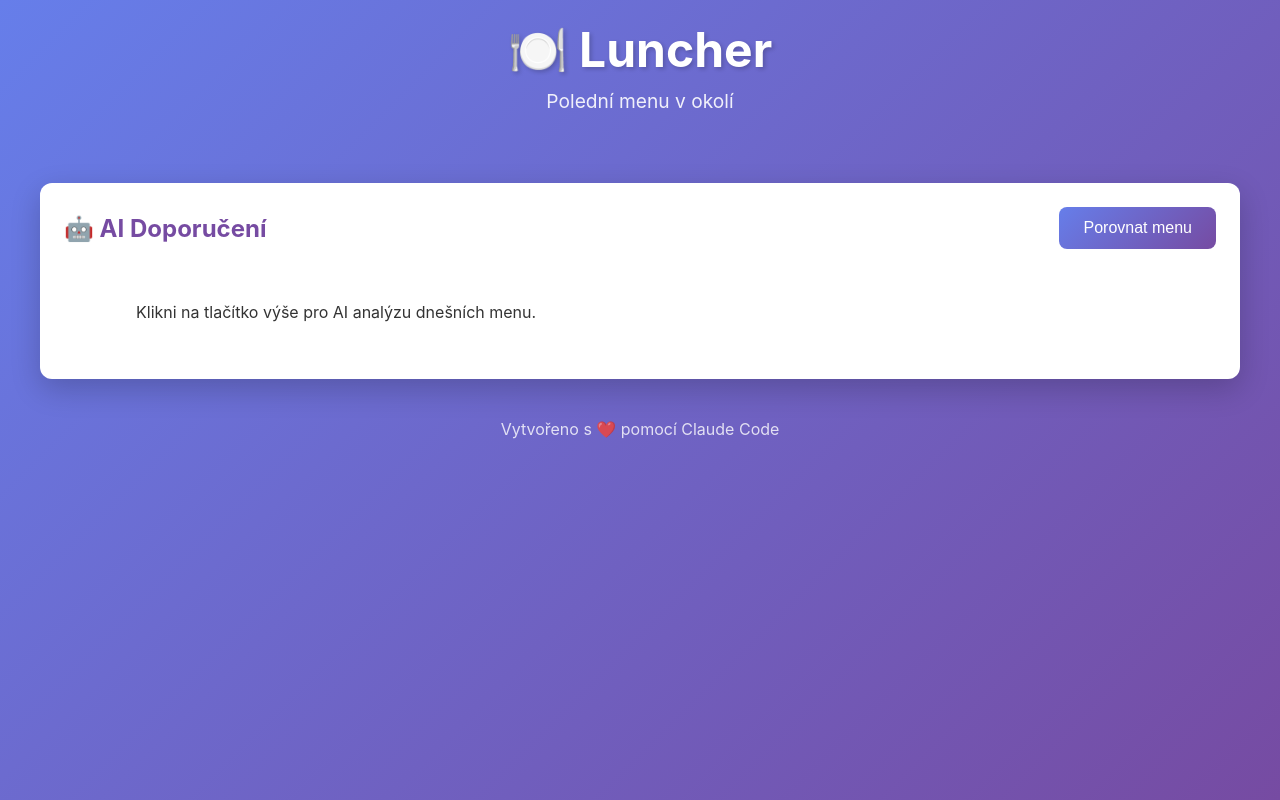
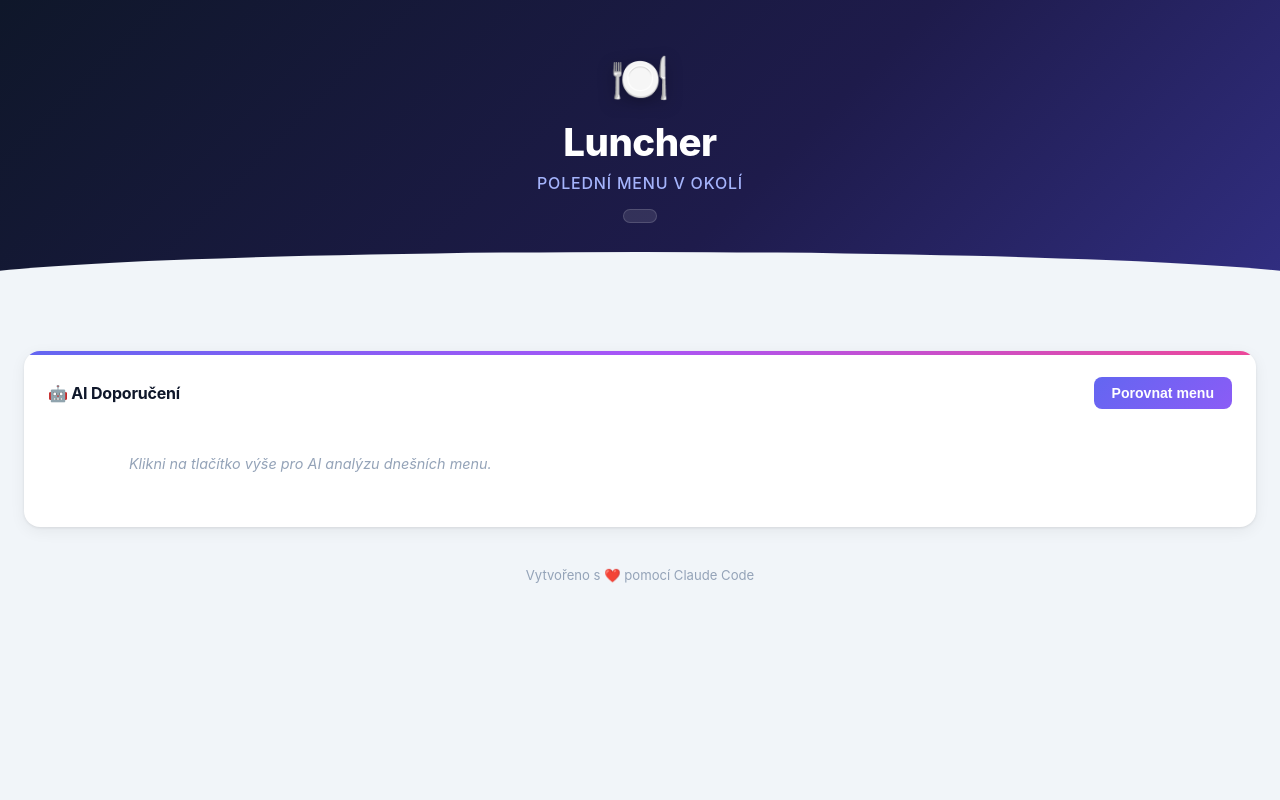
Before and after one commit to fonkeMonkey/luncher, a FastAPI app: template src/luncher/web/templates/index.html in a window 1280 px wide. Run offline with FastAPI, Linux system fonts and the light colour scheme; the template is opened without the code that fills it, so the values that code supplies are empty.

Commit message:
design: overhaul UI with cleaner modern look
Co-Authored-By: Claude Sonnet 4.6 <noreply@anthropic.com>

```diff
--- a/src/luncher/web/templates/index.html
+++ b/src/luncher/web/templates/index.html
@@ -13,211 +13,317 @@
         }
 
         body {
-            font-family: -apple-system, BlinkMacSystemFont, 'Segoe UI', Roboto, Oxygen, Ubuntu, Cantarell, sans-serif;
-            background: linear-gradient(135deg, #667eea 0%, #764ba2 100%);
+            font-family: -apple-system, BlinkMacSystemFont, 'Segoe UI', Roboto, sans-serif;
+            background: #f1f5f9;
             min-height: 100vh;
-            padding: 20px;
+            color: #1e293b;
         }
 
-        .container {
-            max-width: 1200px;
-            margin: 0 auto;
+        /* ── Header ── */
+        header {
+            background: linear-gradient(135deg, #0f172a 0%, #1e1b4b 60%, #312e81 100%);
+            padding: 48px 24px 56px;
+            text-align: center;
+            position: relative;
+            overflow: hidden;
         }
 
-        header {
-            text-align: center;
-            color: white;
-            margin-bottom: 40px;
+        header::after {
+            content: '';
+            position: absolute;
+            bottom: -1px;
+            left: 0;
+            right: 0;
+            height: 32px;
+            background: #f1f5f9;
+            clip-path: ellipse(55% 100% at 50% 100%);
+        }
+
+        .header-emoji {
+            font-size: 3rem;
+            margin-bottom: 12px;
+            display: block;
+            filter: drop-shadow(0 4px 8px rgba(0,0,0,0.3));
         }
 
         h1 {
-            font-size: 3em;
-            margin-bottom: 10px;
-            text-shadow: 2px 2px 4px rgba(0,0,0,0.2);
+            font-size: 2.4rem;
+            font-weight: 800;
+            color: #fff;
+            letter-spacing: -0.5px;
+            margin-bottom: 8px;
         }
 
         .subtitle {
-            font-size: 1.2em;
-            opacity: 0.9;
+            color: #a5b4fc;
+            font-size: 1rem;
+            font-weight: 500;
+            letter-spacing: 0.05em;
+            text-transform: uppercase;
         }
 
         .date {
-            font-size: 1em;
-            margin-top: 10px;
-            opacity: 0.8;
+            display: inline-block;
+            margin-top: 16px;
+            background: rgba(255,255,255,0.1);
+            color: #e0e7ff;
+            font-size: 0.9rem;
+            padding: 6px 16px;
+            border-radius: 999px;
+            border: 1px solid rgba(255,255,255,0.15);
         }
 
+        /* ── Main content ── */
+        .container {
+            max-width: 1280px;
+            margin: 0 auto;
+            padding: 40px 24px 60px;
+        }
+
+        /* ── Cards grid ── */
         .menus-grid {
             display: grid;
-            grid-template-columns: repeat(auto-fit, minmax(350px, 1fr));
+            grid-template-columns: repeat(auto-fill, minmax(340px, 1fr));
             gap: 20px;
-            margin-bottom: 30px;
+            margin-bottom: 28px;
         }
 
         .menu-card {
-            background: white;
-            border-radius: 12px;
-            padding: 24px;
-            box-shadow: 0 10px 30px rgba(0,0,0,0.2);
+            background: #fff;
+            border-radius: 16px;
+            overflow: hidden;
+            box-shadow: 0 1px 3px rgba(0,0,0,0.08), 0 4px 16px rgba(0,0,0,0.06);
             transition: transform 0.2s, box-shadow 0.2s;
         }
 
         .menu-card:hover {
-            transform: translateY(-5px);
-            box-shadow: 0 15px 40px rgba(0,0,0,0.25);
+            transform: translateY(-4px);
+            box-shadow: 0 8px 24px rgba(0,0,0,0.12);
         }
 
         .menu-card.error {
-            opacity: 0.6;
+            opacity: 0.55;
+        }
+
+        .card-accent {
+            height: 4px;
+            background: linear-gradient(90deg, #6366f1, #8b5cf6);
+        }
+
+        .menu-card:nth-child(2) .card-accent { background: linear-gradient(90deg, #f59e0b, #f97316); }
+        .menu-card:nth-child(3) .card-accent { background: linear-gradient(90deg, #10b981, #059669); }
+        .menu-card:nth-child(4) .card-accent { background: linear-gradient(90deg, #ec4899, #db2777); }
+        .menu-card:nth-child(5) .card-accent { background: linear-gradient(90deg, #0ea5e9, #2563eb); }
+
+        .card-body {
+            padding: 20px 22px 22px;
         }
 
         .restaurant-name {
-            font-size: 1.5em;
-            font-weight: bold;
-            color: #667eea;
-            margin-bottom: 16px;
+            font-size: 1.05rem;
+            font-weight: 700;
+            color: #0f172a;
+            margin-bottom: 14px;
             padding-bottom: 12px;
-            border-bottom: 2px solid #f0f0f0;
+            border-bottom: 1px solid #f1f5f9;
+            letter-spacing: -0.2px;
         }
 
+        /* ── Menu items ── */
         .menu-items {
             list-style: none;
         }
 
         .menu-item {
-            padding: 12px 0;
-            border-bottom: 1px solid #f0f0f0;
             display: flex;
             justify-content: space-between;
-            align-items: start;
+            align-items: flex-start;
+            gap: 12px;
+            padding: 10px 0;
+            border-bottom: 1px solid #f8fafc;
         }
 
         .menu-item:last-child {
             border-bottom: none;
+            padding-bottom: 0;
+        }
+
+        .item-left {
+            flex: 1;
+            min-width: 0;
         }
 
         .item-name {
-            flex: 1;
-            margin-right: 12px;
-            color: #333;
+            font-size: 0.92rem;
+            color: #334155;
+            font-weight: 500;
+            line-height: 1.4;
         }
 
-        .item-soup {
-            color: #f59e0b;
-            font-weight: 500;
+        .item-soup .item-name {
+            color: #92400e;
+        }
+
+        .soup-badge {
+            display: inline-flex;
+            align-items: center;
+            gap: 3px;
+            font-size: 0.72rem;
+            font-weight: 600;
+            color: #b45309;
+            background: #fef3c7;
+            border: 1px solid #fde68a;
+            padding: 1px 7px;
+            border-radius: 999px;
+            margin-bottom: 3px;
+            text-transform: uppercase;
+            letter-spacing: 0.05em;
         }
 
         .item-description {
-            font-size: 0.85em;
-            color: #777;
-            margin-top: 2px;
+            font-size: 0.82rem;
+            color: #94a3b8;
+            margin-top: 3px;
+            line-height: 1.4;
         }
 
         .item-price {
-            color: #10b981;
-            font-weight: 600;
+            flex-shrink: 0;
+            font-size: 0.88rem;
+            font-weight: 700;
+            color: #059669;
+            background: #ecfdf5;
+            padding: 2px 9px;
+            border-radius: 999px;
             white-space: nowrap;
+            margin-top: 1px;
         }
 
         .error-message {
             color: #ef4444;
+            font-size: 0.9rem;
             font-style: italic;
         }
 
+        /* ── AI section ── */
         .ai-section {
-            background: white;
-            border-radius: 12px;
-            padding: 24px;
-            box-shadow: 0 10px 30px rgba(0,0,0,0.2);
-            margin-top: 30px;
+            background: #fff;
+            border-radius: 16px;
+            overflow: hidden;
+            box-shadow: 0 1px 3px rgba(0,0,0,0.08), 0 4px 16px rgba(0,0,0,0.06);
+            margin-top: 8px;
+        }
+
+        .ai-accent {
+            height: 4px;
+            background: linear-gradient(90deg, #6366f1, #a855f7, #ec4899);
+        }
+
+        .ai-inner {
+            padding: 22px 24px 24px;
         }
 
         .ai-header {
             display: flex;
             justify-content: space-between;
             align-items: center;
-            margin-bottom: 20px;
+            margin-bottom: 16px;
         }
 
         .ai-title {
-            font-size: 1.5em;
-            font-weight: bold;
-            color: #764ba2;
+            font-size: 1rem;
+            font-weight: 700;
+            color: #0f172a;
+            letter-spacing: -0.2px;
         }
 
         .ai-button {
-            background: linear-gradient(135deg, #667eea 0%, #764ba2 100%);
+            background: linear-gradient(135deg, #6366f1, #8b5cf6);
             color: white;
             border: none;
-            padding: 12px 24px;
+            padding: 8px 18px;
             border-radius: 8px;
-            font-size: 1em;
+            font-size: 0.88rem;
+            font-weight: 600;
             cursor: pointer;
-            transition: transform 0.2s, box-shadow 0.2s;
+            transition: opacity 0.2s, transform 0.2s;
         }
 
         .ai-button:hover {
-            transform: translateY(-2px);
-            box-shadow: 0 5px 15px rgba(102, 126, 234, 0.4);
+            opacity: 0.9;
+            transform: translateY(-1px);
         }
 
         .ai-button:disabled {
-            opacity: 0.6;
+            opacity: 0.5;
             cursor: not-allowed;
             transform: none;
         }
 
         .ai-content {
-            color: #333;
+            font-size: 0.92rem;
+            color: #475569;
             line-height: 1.8;
             white-space: pre-wrap;
         }
 
-        .loading {
-            text-align: center;
-            color: #666;
+        .ai-placeholder {
+            color: #94a3b8;
             font-style: italic;
+            font-size: 0.9rem;
         }
 
+        .loading {
+            color: #94a3b8;
+            font-style: italic;
+            font-size: 0.9rem;
+        }
+
+        /* ── Footer ── */
         .footer {
             text-align: center;
-            color: white;
+            color: #94a3b8;
+            font-size: 0.82rem;
             margin-top: 40px;
-            opacity: 0.8;
         }
 
-        @media (max-width: 768px) {
-            .menus-grid {
-                grid-template-columns: 1fr;
-            }
-
-            h1 {
-                font-size: 2em;
-            }
+        /* ── Responsive ── */
+        @media (max-width: 640px) {
+            h1 { font-size: 1.8rem; }
+            .menus-grid { grid-template-columns: 1fr; }
+            .container { padding: 28px 16px 48px; }
         }
     </style>
 </head>
 <body>
-    <div class="container">
     <header>
-            <h1>🍽️ Luncher</h1>
+        <span class="header-emoji">🍽️</span>
+        <h1>Luncher</h1>
         <div class="subtitle">Polední menu v okolí</div>
         <div class="date">{{ today.strftime("%A, %d. %B %Y") }}</div>
     </header>
 
+    <div class="container">
         <div class="menus-grid">
             {% for menu in menus %}
             <div class="menu-card {% if not menu.is_valid %}error{% endif %}">
+                <div class="card-accent"></div>
+                <div class="card-body">
                     <div class="restaurant-name">{{ menu.restaurant_name }}</div>
 
                     {% if menu.is_valid %}
                     <ul class="menu-items">
                         {% for item in menu.items %}
-                    <li class="menu-item">
-                        <span class="item-name {% if item.type.value == 'soup' %}item-soup{% endif %}">
-                            {% if item.type.value == 'soup' %}🍲 {% endif %}{{ item.name }}
-                            {% if item.description %}<div class="item-description">{{ item.description }}</div>{% endif %}
-                        </span>
+                        <li class="menu-item {% if item.type.value == 'soup' %}item-soup{% endif %}">
+                            <div class="item-left">
+                                {% if item.type.value == 'soup' %}
+                                <div class="soup-badge">🍲 Polévka</div>
+                                {% endif %}
+                                <div class="item-name">{{ item.name }}</div>
+                                {% if item.description %}
+                                <div class="item-description">{{ item.description }}</div>
+                                {% endif %}
+                            </div>
                             {% if item.price %}
                             <span class="item-price">{{ item.price|int }} Kč</span>
                             {% endif %}
@@ -228,10 +334,13 @@
                     <p class="error-message">{{ menu.error or "Menu není dostupné" }}</p>
                     {% endif %}
                 </div>
+            </div>
             {% endfor %}
         </div>
 
         <div class="ai-section">
+            <div class="ai-accent"></div>
+            <div class="ai-inner">
                 <div class="ai-header">
                     <div class="ai-title">🤖 AI Doporučení</div>
                     {% if not ai_comparison %}
@@ -241,10 +350,11 @@
                 {% if ai_comparison %}
                 <div class="ai-content">{{ ai_comparison }}</div>
                 {% else %}
-            <div class="ai-content" id="ai-content">
+                <div class="ai-content ai-placeholder" id="ai-content">
                     Klikni na tlačítko výše pro AI analýzu dnešních menu.
                 </div>
                 {% endif %}
+            </div>
         </div>
 
         <div class="footer">
@@ -271,6 +381,7 @@
                     div.textContent = data.error;
                     content.replaceChildren(div);
                 } else {
+                    content.className = 'ai-content';
                     content.textContent = data.comparison;
                 }
             } catch (error) {
```
Lines whose indentation alone changed are shown as unchanged.
